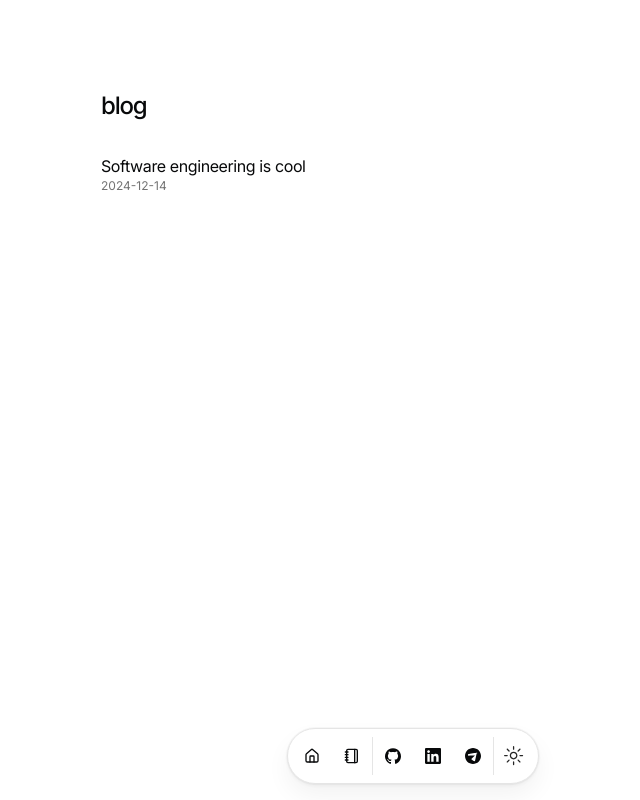
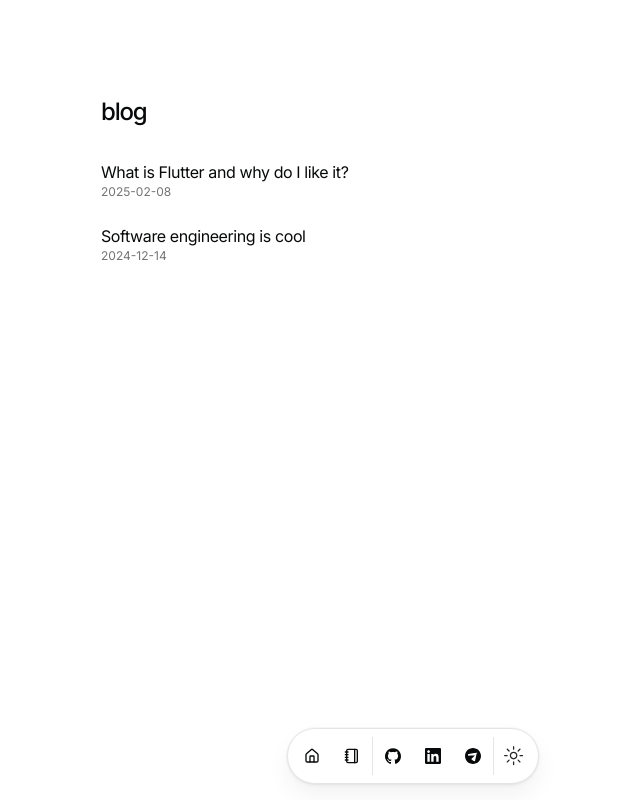
Before and after one commit to Dechie/portfolio-website, a Next.js app: page /blog in a window 1280 px wide. Shown: the whole page, without its empty margins (227-867 px from the left). Built offline with nearby package versions, Linux system fonts and the light colour scheme.

Commit message:
error fixes

```diff
--- /dev/null
+++ b/content/what-is-flutter.mdx
@@ -0,0 +1,11 @@
+---
+title: "What is Flutter and why do I like it?"
+publishedAt: "2025-02-08"
+summary: "My take on Flutter"
+---
+
+Flutter is a powerful mobile application development framework. It uses dart programming language to create a codebase that can be compiled to multiple platforms such as Android, IOS, Windows, Mac and Linux.
+
+The fact that Flutter is a cross-platform framework is one of the reasons it is most liked, since that means it reduces development costs and team sizes for projects that require multiple platforms. Also its hot-reload feature makes it a very good choice for fast mobile application development.
+
+And since it compiles and runs at near-native speeds, it's more preferred than ohter frameworks like React-Native. Recently Flutter switched their UI rendering engine from the original Skia engine to the new more powerful Impeller engine, vastly improving its speed and performance, specially on IOS platform.
--- a/package.json
+++ b/package.json
@@ -19,9 +19,12 @@
     "clsx": "^2.1.1",
     "framer-motion": "^11.2.10",
     "gray-matter": "^4.0.3",
+    "install": "^0.13.0",
     "lucide-react": "^0.395.0",
+    "motion": "^12.4.1",
     "next": "14.2.4",
     "next-themes": "^0.3.0",
+    "npm": "^11.1.0",
     "react": "^18",
     "react-blurhash": "^0.3.0",
     "react-dom": "^18",
--- a/src/app/blog/page.tsx
+++ b/src/app/blog/page.tsx
@@ -1,4 +1,4 @@
-import BlurFade from "@/components/magicui/blur-fade";
+import { BlurFade } from "@/components/magicui/blur-fade";
 import { getBlogPosts } from "@/data/blog";
 import Link from "next/link";
 
--- a/src/app/page.tsx
+++ b/src/app/page.tsx
@@ -1,4 +1,4 @@
-import BlurFade from "@/components/magicui/blur-fade";
+import { BlurFade } from "@/components/magicui/blur-fade";
 import BlurFadeText from "@/components/magicui/blur-fade-text";
 import { ProjectCard } from "@/components/project-card";
 import { ResumeCard } from "@/components/resume-card";
--- a/src/components/magicui/blur-fade.tsx
+++ b/src/components/magicui/blur-fade.tsx
@@ -1,7 +1,15 @@
 "use client";
 
-import { AnimatePresence, motion, useInView, Variants } from "framer-motion";
+import {
+  AnimatePresence,
+  motion,
+  useInView,
+  UseInViewOptions,
+  Variants,
+} from "motion/react";
 import { useRef } from "react";
+
+type MarginType = UseInViewOptions["margin"];
 
 interface BlurFadeProps {
   children: React.ReactNode;
@@ -12,28 +20,40 @@ interface BlurFadeProps {
   };
   duration?: number;
   delay?: number;
-  yOffset?: number;
+  offset?: number;
+  direction?: "up" | "down" | "left" | "right";
   inView?: boolean;
-  inViewMargin?: string;
+  inViewMargin?: MarginType;
   blur?: string;
 }
-const BlurFade = ({
+
+export function BlurFade({
   children,
   className,
   variant,
   duration = 0.4,
   delay = 0,
-  yOffset = 6,
+  offset = 6,
+  direction = "down",
   inView = false,
   inViewMargin = "-50px",
   blur = "6px",
-}: BlurFadeProps) => {
+}: BlurFadeProps) {
   const ref = useRef(null);
   const inViewResult = useInView(ref, { once: true, margin: inViewMargin });
   const isInView = !inView || inViewResult;
   const defaultVariants: Variants = {
-    hidden: { y: yOffset, opacity: 0, filter: `blur(${blur})` },
-    visible: { y: -yOffset, opacity: 1, filter: `blur(0px)` },
+    hidden: {
+      [direction === "left" || direction === "right" ? "x" : "y"]:
+        direction === "right" || direction === "down" ? -offset : offset,
+      opacity: 0,
+      filter: `blur(${blur})`,
+    },
+    visible: {
+      [direction === "left" || direction === "right" ? "x" : "y"]: 0,
+      opacity: 1,
+      filter: `blur(0px)`,
+    },
   };
   const combinedVariants = variant || defaultVariants;
   return (
@@ -55,6 +75,4 @@ const BlurFade = ({
       </motion.div>
     </AnimatePresence>
   );
-};
-
-export default BlurFade;
+}
```
Also changed, not shown: 1 other file (tests, documents, lock files or other folders).
